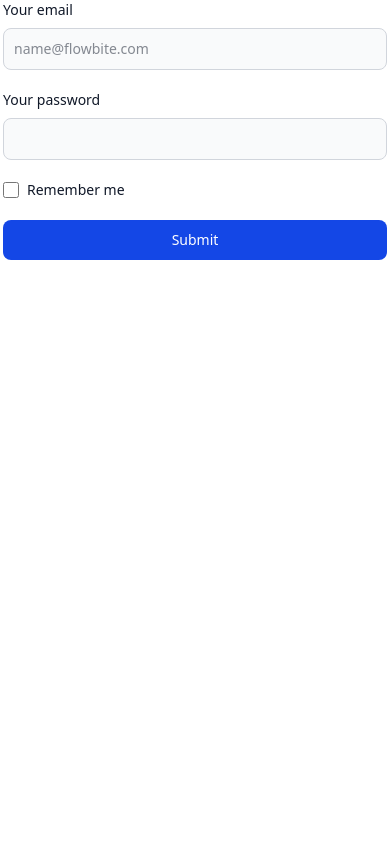
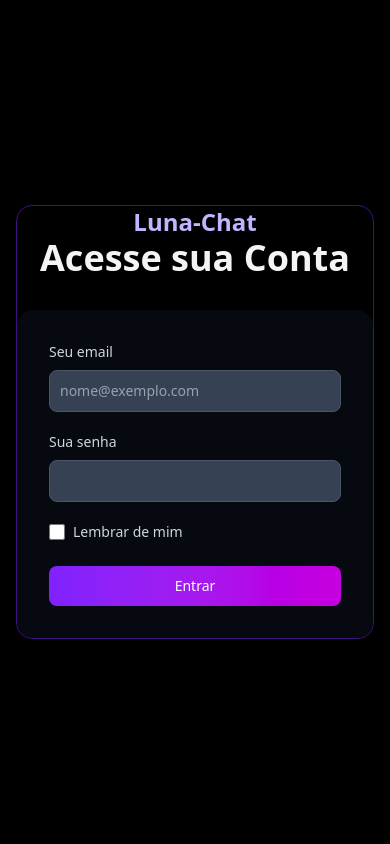
Before and after one commit to FelippeTN/Luna-Chat, a Django app: page /login/ in a window 390 px wide. Run offline with Django 5.2, Linux system fonts and the light colour scheme; style sheets or scripts are compiled from the project's sources; some libraries are stand-ins or nearby versions.

Commit message:
ADD: implement login  with responsive design and animations

```diff
--- a/core/templates/login.html
+++ /dev/null
@@ -1,36 +0,0 @@
-{% load compress %}
-{% load static %}
-<head>
-    <meta charset="UTF-8">
-    <meta name="viewport" content="width=device-width, initial-scale=1.0">
-    <title>Bem-vindo ao Luna-Chat | Sua Assistente IA</title>
-
-    <link rel="preconnect" href="https://fonts.googleapis.com">
-    <link rel="preconnect" href="https://fonts.gstatic.com" crossorigin>
-    <link href="https://fonts.googleapis.com/css2?family=Inter:wght@400;500;600;700;800&display=swap" rel="stylesheet">
-    <link href="https://unpkg.com/aos@2.3.1/dist/aos.css" rel="stylesheet">
-    <link rel="stylesheet" href="{% static 'css/style.css' %}">
-    {% compress css %}
-    <link rel="stylesheet" href="{% static 'src/output.css' %}">
-    {% endcompress %}
-
-</head>
-<div>
-    <form class="max-w-sm mx-auto">
-    <div class="mb-5">
-        <label for="email" class="block mb-2 text-sm font-medium text-gray-900 dark:text-white">Your email</label>
-        <input type="email" id="email" class="bg-gray-50 border border-gray-300 text-gray-900 text-sm rounded-lg focus:ring-blue-500 focus:border-blue-500 block w-full p-2.5 dark:bg-gray-700 dark:border-gray-600 dark:placeholder-gray-400 dark:text-white dark:focus:ring-blue-500 dark:focus:border-blue-500" placeholder="name@flowbite.com" required />
-    </div>
-    <div class="mb-5">
-        <label for="password" class="block mb-2 text-sm font-medium text-gray-900 dark:text-white">Your password</label>
-        <input type="password" id="password" class="bg-gray-50 border border-gray-300 text-gray-900 text-sm rounded-lg focus:ring-blue-500 focus:border-blue-500 block w-full p-2.5 dark:bg-gray-700 dark:border-gray-600 dark:placeholder-gray-400 dark:text-white dark:focus:ring-blue-500 dark:focus:border-blue-500" required />
-    </div>
-    <div class="flex items-start mb-5">
-        <div class="flex items-center h-5">
-        <input id="remember" type="checkbox" value="" class="w-4 h-4 border border-gray-300 rounded-sm bg-gray-50 focus:ring-3 focus:ring-blue-300 dark:bg-gray-700 dark:border-gray-600 dark:focus:ring-blue-600 dark:ring-offset-gray-800 dark:focus:ring-offset-gray-800" required />
-        </div>
-        <label for="remember" class="ms-2 text-sm font-medium text-gray-900 dark:text-gray-300">Remember me</label>
-    </div>
-    <button type="submit" class="text-white bg-blue-700 hover:bg-blue-800 focus:ring-4 focus:outline-none focus:ring-blue-300 font-medium rounded-lg text-sm w-full sm:w-auto px-5 py-2.5 text-center dark:bg-blue-600 dark:hover:bg-blue-700 dark:focus:ring-blue-800">Submit</button>
-    </form>
-</div>
--- a/django_setup/settings.py
+++ b/django_setup/settings.py
@@ -45,7 +45,7 @@ ROOT_URLCONF = 'django_setup.urls'
 TEMPLATES = [
     {
         'BACKEND': 'django.template.backends.django.DjangoTemplates',
-        'DIRS': [BASE_DIR / "core/templates"],
+        'DIRS': [BASE_DIR / "templates"],
         'APP_DIRS': True,
         'OPTIONS': {
             'context_processors': [
--- a/package.json
+++ b/package.json
@@ -2,5 +2,9 @@
   "devDependencies": {
     "@tailwindcss/cli": "^4.1.11",
     "tailwindcss": "^4.1.11"
+  },
+  "scripts": {
+    "build": "tailwindcss -i ./static/src/input.css -o ./static/src/output.css",
+    "watch": "tailwindcss -i ./static/src/input.css -o ./static/src/output.css --watch"
   }
 }
--- /dev/null
+++ b/templates/base.html
@@ -0,0 +1,42 @@
+{% load compress %}
+{% load static %}
+<!DOCTYPE html>
+<html lang="pt-br">
+<head>
+    <meta charset="UTF-8">
+    <meta name="viewport" content="width=device-width, initial-scale=1.0">
+
+    <title>{% block title %}Luna-Chat | Sua Assistente IA{% endblock %}</title>
+
+    <link rel="preconnect" href="https://fonts.googleapis.com">
+    <link rel="preconnect" href="https://fonts.gstatic.com" crossorigin>
+    <link href="https://fonts.googleapis.com/css2?family=Inter:wght@400;500;600;700;800&display=swap" rel="stylesheet">
+    <link href="https://unpkg.com/aos@2.3.1/dist/aos.css" rel="stylesheet">
+
+    {% compress css %}
+    <link rel="stylesheet" href="{% static 'src/output.css' %}">
+    <link rel="stylesheet" href="{% static 'css/style.css' %}">
+    {% endcompress %}
+
+    {% block extra_head %}{% endblock %}
+</head>
+<body class="bg-black text-gray-200 font-sans antialiased">
+
+    <main>
+        {% block content %}
+        {% endblock %}
+    </main>
+
+    {% block scripts %}
+        <script src="https://unpkg.com/aos@2.3.1/dist/aos.js"></script>
+        <script>
+            // Inicializa a biblioteca de animação (AOS) em todas as páginas
+            AOS.init({
+                once: true,
+                duration: 800,
+                easing: 'ease-in-out',
+            });
+        </script>
+    {% endblock %}
+</body>
+</html>
--- /dev/null
+++ b/templates/login.html
@@ -0,0 +1,33 @@
+{% extends "base.html" %}
+
+{% block title %}Login | Luna-Chat{% endblock %}
+
+{% block content %}
+<div class="min-h-screen flex flex-col items-center justify-center px-4">
+    <div class="w-full max-w-sm z-10 g-4 border border-violet-900/80 rounded-2xl">
+        <div class="text-center mb-8">
+            <h2 class="text-2xl font-semibold text-violet-300">Luna-Chat</h2>
+            <h1 class="text-4xl font-bold text-gray-100">Acesse sua Conta</h1>
+        </div>
+        <form class="bg-gray-900/40 backdrop-blur-sm p-8 rounded-2xl">
+            <div class="mb-5">
+                <label for="email" class="block mb-2 text-sm font-medium text-gray-300">Seu email</label>
+                <input type="email" id="email" class="bg-gray-700 border border-gray-600 text-white text-sm rounded-lg focus:ring-violet-500 focus:border-violet-500 block w-full p-2.5 placeholder-gray-400" placeholder="nome@exemplo.com" required />
+            </div>
+            <div class="mb-5">
+                <label for="password" class="block mb-2 text-sm font-medium text-gray-300">Sua senha</label>
+                <input type="password" id="password" class="bg-gray-700 border border-gray-600 text-white text-sm rounded-lg focus:ring-violet-500 focus:border-violet-500 block w-full p-2.5" required />
+            </div>
+            <div class="flex items-start mb-6">
+                <div class="flex items-center h-5">
+                    <input id="remember" type="checkbox" value="" class="w-4 h-4 border border-gray-600 rounded bg-gray-700 focus:ring-3 focus:ring-violet-600 ring-offset-gray-800" />
+                </div>
+                <label for="remember" class="ms-2 text-sm font-medium text-gray-300">Lembrar de mim</label>
+            </div>
+            <button type="submit" class="w-full text-white bg-gradient-to-r from-violet-600 to-fuchsia-600 hover:bg-gradient-to-l focus:ring-4 focus:outline-none focus:ring-violet-500/50 font-medium rounded-lg text-sm px-5 py-2.5 text-center transform transition-all duration-300 hover:scale-105">
+                Entrar
+            </button>
+        </form>
+    </div>
+</div>
+{% endblock %}
```
Also changed, not shown: templates/welcome.html (renamed from core/templates/welcome.html, +5 -18 lines), static/css/style.css (renamed from core/static/css/style.css), templates/chat.html (renamed from core/templates/chat.html), templates/register.html (added).
